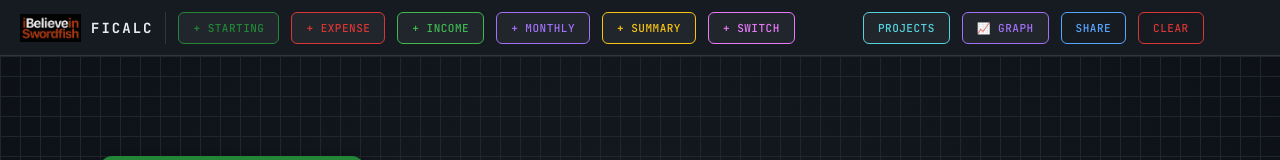
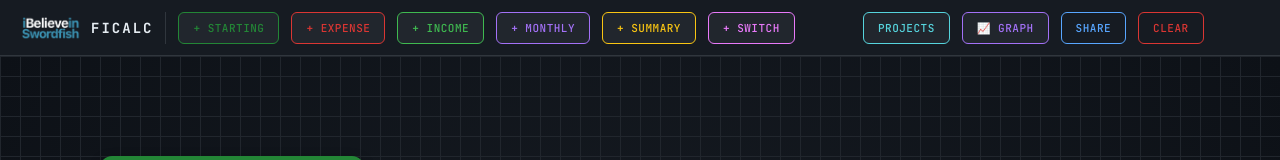
Before and after one commit to iBelieveInSwordbot/retirement-calculator, a plain HTML site: page index.html in a window 1280 px wide. Shown: the top 160 px of the page. Drawn offline with Linux system fonts and the light colour scheme.

Commit message:
v1.7 - Use two-tone brand mark (cyan + white) instead of inverted black
Matt sent the actual iBelieveInSwordfish logotype. Previous v1.6 asset
was a black-on-white version I inverted via CSS filter, which stripped
the cyan brand color entirely.

Now shipping the real two-tone mark:
- Black text remapped to white (readable on dark UI)
- Cyan (~RGB 51,199,233) preserved
- Transparent PNG/WebP, no CSS filters needed
- Removed unused Logo_Black.webp asset

```diff
--- a/index.html
+++ b/index.html
@@ -96,8 +96,7 @@
       height: 28px;
       width: auto;
       display: block;
-      filter: invert(1); /* logo is black on white; invert for our dark UI */
-      opacity: 0.92;
+      /* Two-tone brand mark: cyan + white on transparent — already dark-UI ready. */
     }
 
     .toolbar-spacer {
@@ -1013,7 +1012,7 @@
 <body>
   <div class="toolbar">
     <div class="toolbar-title">
-      <img class="toolbar-logo" src="assets/iBelieveInSwordfish_Logo_Black.webp" alt="iBelieveInSwordfish">
+      <img class="toolbar-logo" src="assets/iBelieveInSwordfish_Logo_TwoTone_Dark.webp" alt="iBelieveInSwordfish">
       <span>FiCalc</span>
     </div>
     <div class="toolbar-divider"></div>
```
Also changed, not shown: assets/iBelieveInSwordfish_Logo_Black.webp (deleted), assets/iBelieveInSwordfish_Logo_TwoTone_Dark.png (added), assets/iBelieveInSwordfish_Logo_TwoTone_Dark.webp (added).
